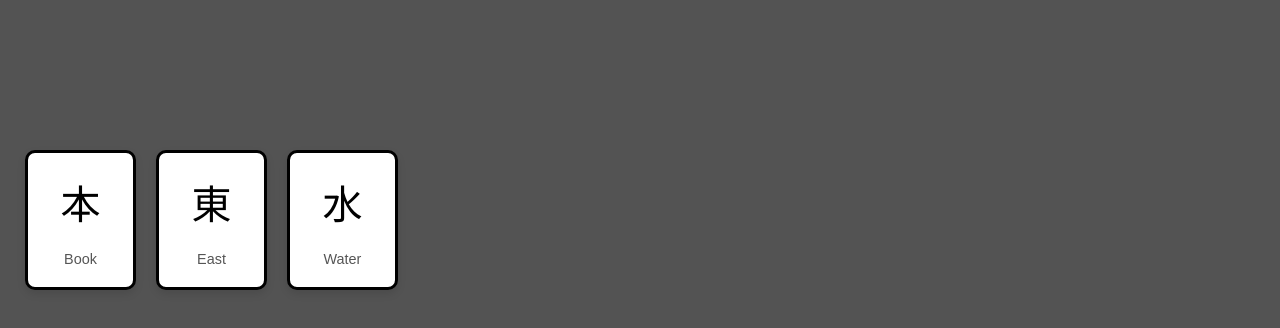
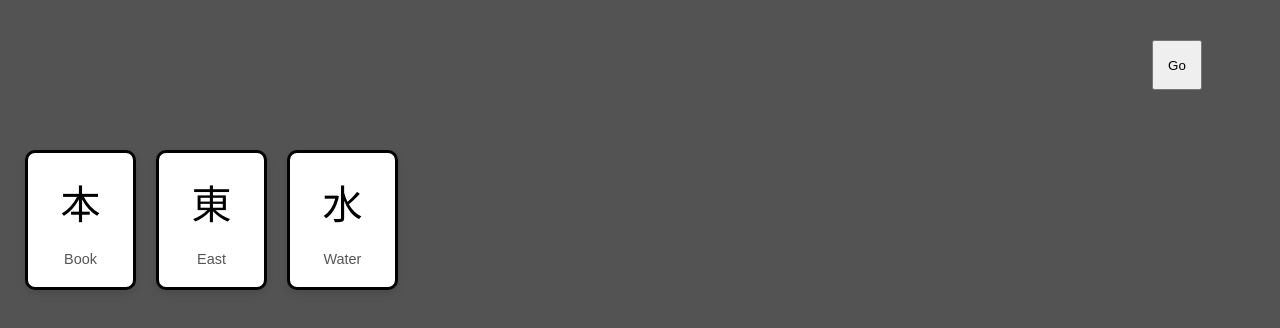
Before and after one commit to HeavenellF/Kanji-Flashcard, a plain HTML site: page index.html in a window 1280 px wide. Drawn offline with Linux system fonts and the light colour scheme.

Commit message:
placeholder button
this button will take us to the quiz interface

```diff
--- a/index.css
+++ b/index.css
@@ -7,6 +7,14 @@ body {
     padding-right: 25px;
 
     background-color: #535353;
+}
+
+body > #go {
+    position: fixed;
+    top: 5%;
+    left: 90%;
+    width: 50px;
+    height: 50px;
 }
 
 #flashcard-container {
--- a/index.html
+++ b/index.html
@@ -8,6 +8,7 @@
     <link rel="stylesheet" href="index.css">
 </head>
 <body>
+    <button id="go" onclick="">Go</button>
     <div id="flashcard-container">
         <div class="flashcard">
             <div class="kanji">本</div>
```
